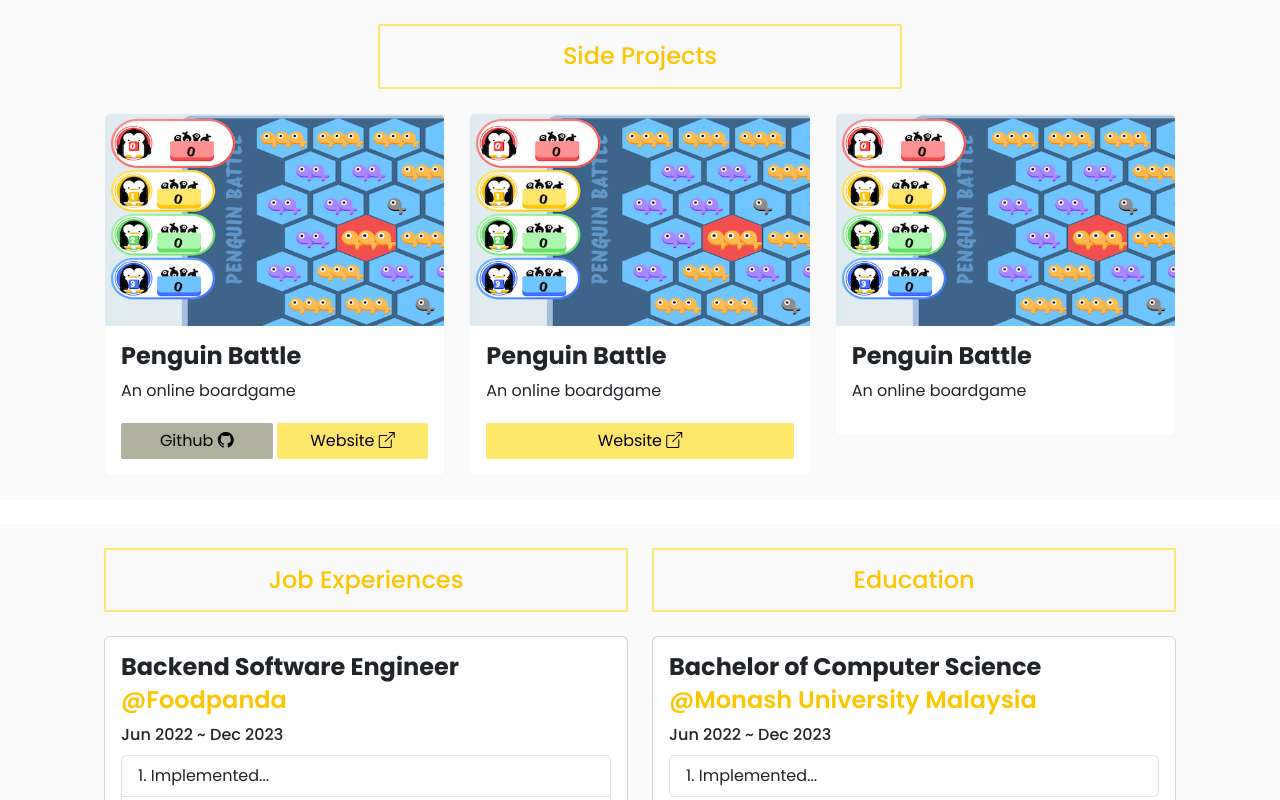
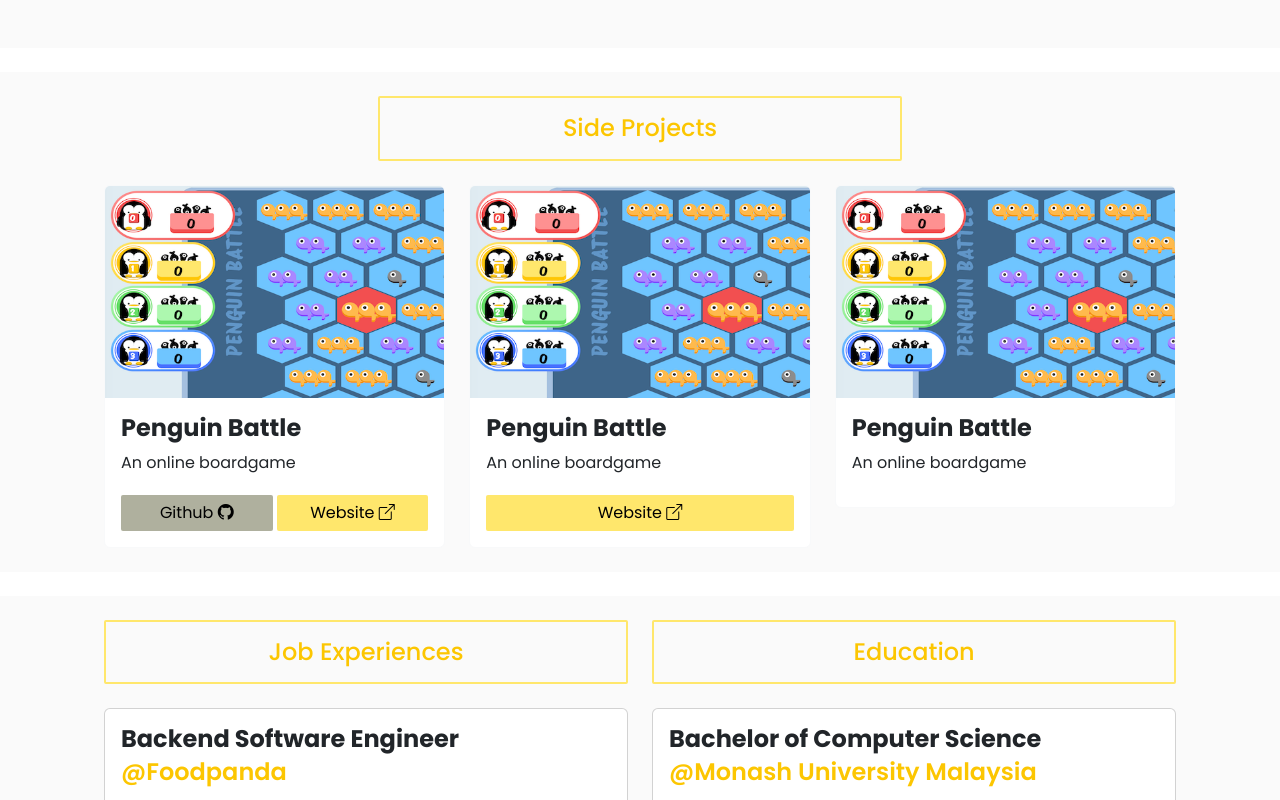
Before and after one commit to yuhueilee/wendyfolio, a React (Create React App) app: page / in a window 1280 px wide. Shown: the top 800 px of the page. Built offline with nearby package versions, Linux system fonts and the light colour scheme.

Commit message:
Add grid layout, import introduction component

```diff
--- a/src/App.tsx
+++ b/src/App.tsx
@@ -3,11 +3,14 @@ import './App.scss';
 import React from 'react';
 
 import Experience from './components/experience';
+import Introduction from './components/introduction';
 import Project from './components/project';
 
 function App() {
     return (
         <div>
+            <Introduction />
+            <div className="divider"></div>
             <Project />
             <div className="divider"></div>
             <Experience />
--- a/src/components/introduction/index.tsx
+++ b/src/components/introduction/index.tsx
@@ -1,7 +1,16 @@
 import './index.scss';
 
+import { Col, Container, Row } from 'react-bootstrap';
+
 const Introduction = () => {
-    return <div></div>;
+    return (
+        <Container>
+            <Row sm={2} md={1} lg={1}>
+                <Col key={0}></Col>
+                <Col key={1}></Col>
+            </Row>
+        </Container>
+    );
 };
 
 export default Introduction;
```
